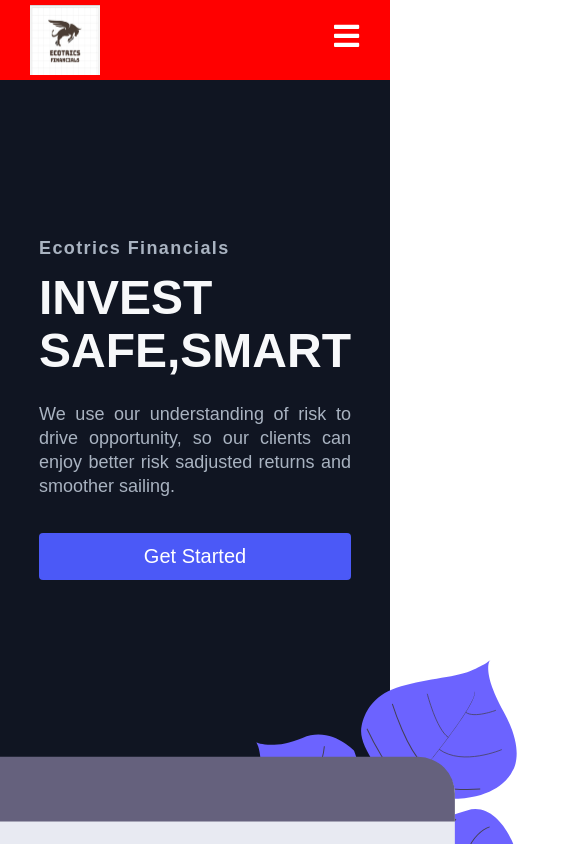
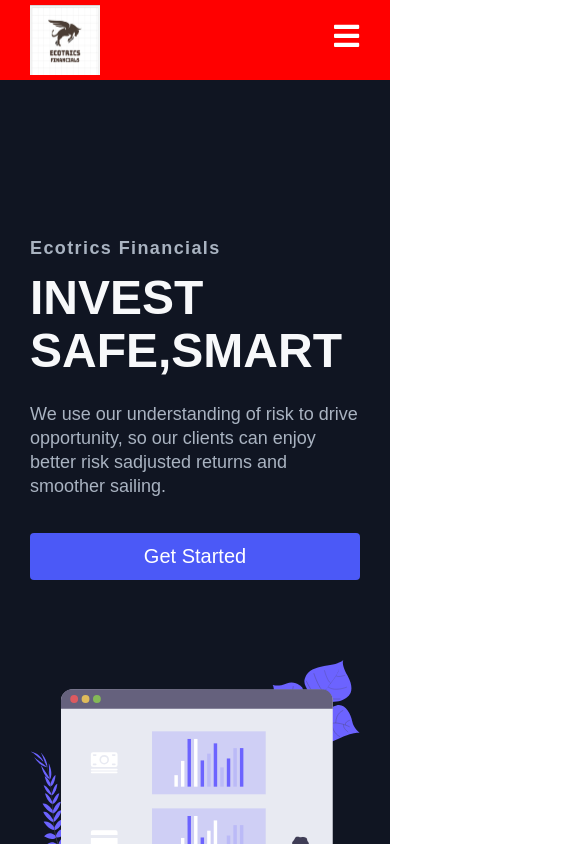
Before and after one commit to fuser312/Ecotrics_Financial, a React (Create React App) app: page / in a window 390 px wide. Shown: the top 844 px of the page, 585 px wide, since content can reach past the window. Built offline with nearby package versions, Linux system fonts and the light colour scheme.

Commit message:
Mobile view fixed

```diff
--- a/src/components/infoSection/infoSection.elements.js
+++ b/src/components/infoSection/infoSection.elements.js
@@ -8,10 +8,9 @@ export const InfoSec = styled.div`
 
 export const InfoRow = styled.div`
   display: flex;
-  /* margin: 0 -15px -15px -15px; */
+  margin: 0 -15px -15px -15px;
   flex-wrap: wrap;
   align-items: center;
-  justify-content: space-between;
   flex-direction: ${({ imgStart }) => (imgStart ? 'row-reverse' : 'row')};
 `;
 
@@ -19,7 +18,9 @@ export const InfoColumn = styled.div`
   margin-bottom: 15px;
   padding-right: 15px;
   padding-left: 15px;
-
+  flex: 1;
+  max-width: 50%;
+  flex-basis: 50%;
   @media screen and (max-width: 768px) {
     max-width: 100%;
     flex-basis: 100%;
@@ -29,7 +30,7 @@ export const InfoColumn = styled.div`
 `;
 
 export const TextWrapper = styled.div`
-  max-width: 700px;
+  max-width: 540px;
   padding-top: 0;
   padding-bottom: 60px;
   @media screen and (max-width: 768px) {
@@ -38,7 +39,7 @@ export const TextWrapper = styled.div`
 `;
 
 export const ImgWrapper = styled.div`
-  max-width: 700px;
+  max-width: 555px;
   display: flex;
   justify-content: ${({ start }) => (start ? 'flex-start' : 'flex-end')};
 `;
@@ -70,10 +71,9 @@ export const Heading = styled.h1`
 `;
 
 export const Subtitle = styled.p`
-  max-width: 700px;
+  max-width: 440px;
   margin-bottom: 35px;
   font-size: 18px;
   line-height: 24px;
   color: ${({ lightTextDesc }) => (lightTextDesc ? '#a9b3c1' : '#1c2237')};
-  text-align: justify;
 `;
--- a/src/components/infoSection/infoSection.js
+++ b/src/components/infoSection/infoSection.js
@@ -7,7 +7,8 @@ import {
   TopLine,
   Heading,
   Subtitle,
-  ImgWrapper
+  ImgWrapper,
+  Img
 } from "./infoSection.elements";
 
 import { Container, Button } from "..//..//globalStyles";
@@ -20,7 +21,7 @@ const InfoSection = ({
   lightTopLine,
   lightTextDesc,
   buttonLabel,
-  desccription,
+  description,
   headline,
   lightText,
   topLine,
@@ -37,23 +38,19 @@ const InfoSection = ({
               <TextWrapper>
                 <TopLine lightTopLine={lightTopLine}>{topLine}</TopLine>
                 <Heading lightText={lightText}>{headline}</Heading>
-                <Subtitle lightTextDesc={lightTextDesc}>
-                  {desccription}
-                </Subtitle>
-                <Link to="/sign-up">
+                <Subtitle lightTextDesc={lightTextDesc}>{description}</Subtitle>
+                <Link to='/sign-up'>
                   <Button big fontBig primary={primary}>
                     {buttonLabel}
                   </Button>
                 </Link>
               </TextWrapper>
-              </InfoColumn>
-
-              <InfoColumn>
+            </InfoColumn>
+            <InfoColumn>
               <ImgWrapper start={start}>
-                      <img src= {img} alt={alt}/>
-                  </ImgWrapper>
+                <Img src={img} alt={alt} />
+              </ImgWrapper>
             </InfoColumn>
-
           </InfoRow>
         </Container>
       </InfoSec>
--- a/src/globalStyles.js
+++ b/src/globalStyles.js
@@ -13,8 +13,9 @@ const GlobalStyle = createGlobalStyle`
 export const Container = styled.div`
     z-index: 1;
     width: 100%;
-    /* max-width: 1300px; */
+    max-width: 1300px;
     margin-right: auto;
+    margin-left: auto;
     padding-right: 50px;
     padding-left: 50px;
 
--- a/src/pages/HomePage/Data.js
+++ b/src/pages/HomePage/Data.js
@@ -5,7 +5,7 @@ export const homeObjOne = {
     lightTopLine: true,
     lightTextDesc: true,
     buttonLabel: 'Get Started',
-    desccription: 'We use our understanding of risk to drive opportunity, so our clients can enjoy better risk sadjusted returns and smoother sailing.',
+    description: 'We use our understanding of risk to drive opportunity, so our clients can enjoy better risk sadjusted returns and smoother sailing.',
     headline: 'INVEST SAFE,SMART',
     lightText: true,
     topLine: 'Ecotrics Financials',
@@ -21,7 +21,7 @@ export const homeObjTwo = {
     lightTopLine: false,
     lightTextDesc: false,
     buttonLabel: 'Get Started',
-    desccription: 'ECOTRICS Is An Indian Stock Market Trading advisory firm based  in Bangalore To diversify Trading Financial Services In India. A Trading Style,Technical Analysis and Technical Tables Chart Of Your First Trade. ECOTRICS The Trading Platform For Liking It So That You Can Get Understood The Various Modifications Of Trading Financial Investments All Over India. Our 9+ Years of experience, Technology-driven quality research, Easy to follow signals and Proven track record made us the top investment advisory. ECOTRICS aims to change the perception of Trading in people’s minds. We want to establish that Responsible Trading is always rewarding experience.We provide our entrepreneurs, strategic shareholders and venture capital clients with independent advice, empowering them to make informed decisions at all points in the listing process. ',
+    description: 'ECOTRICS Is An Indian Stock Market Trading advisory firm based  in Bangalore To diversify Trading Financial Services In India. A Trading Style,Technical Analysis and Technical Tables Chart Of Your First Trade. ECOTRICS The Trading Platform For Liking It So That You Can Get Understood The Various Modifications Of Trading Financial Investments All Over India. Our 9+ Years of experience, Technology-driven quality research, Easy to follow signals and Proven track record made us the top investment advisory. ECOTRICS aims to change the perception of Trading in people’s minds. We want to establish that Responsible Trading is always rewarding experience.We provide our entrepreneurs, strategic shareholders and venture capital clients with independent advice, empowering them to make informed decisions at all points in the listing process. ',
     headline: 'INVEST SAFE,SMART',
     lightText: false,
     topLine: 'Ecotrics Financials',
```
